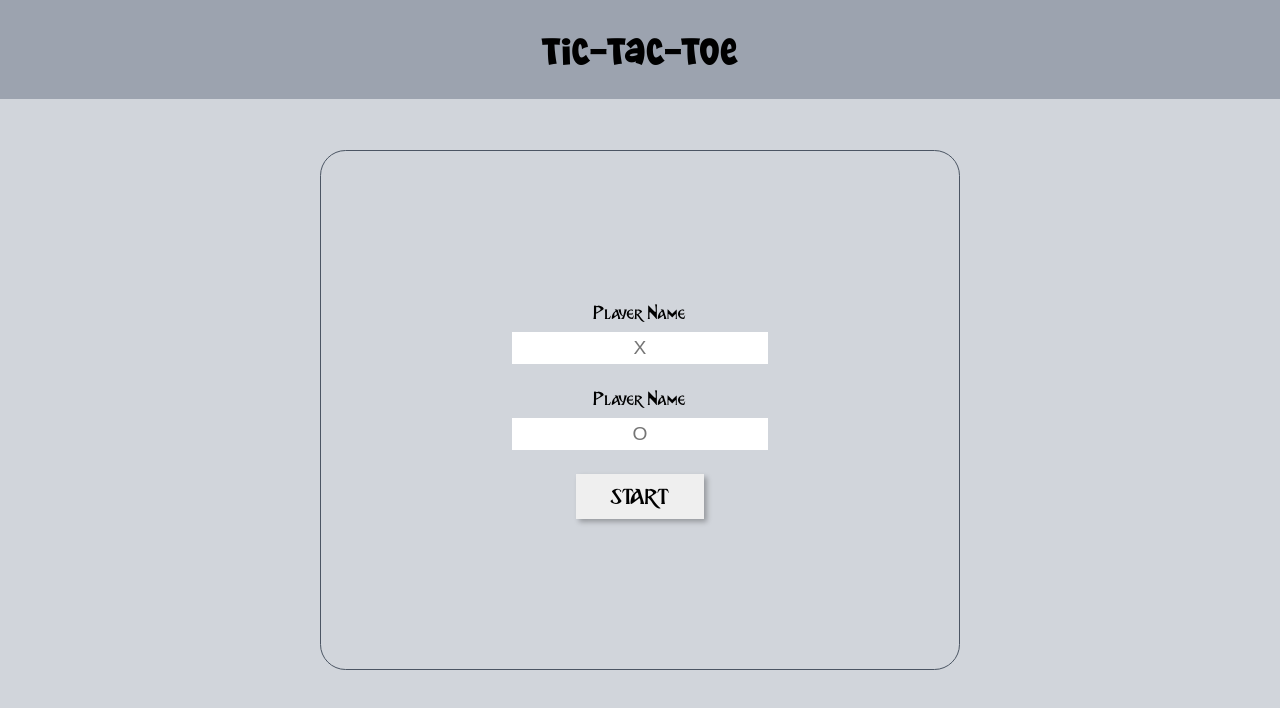
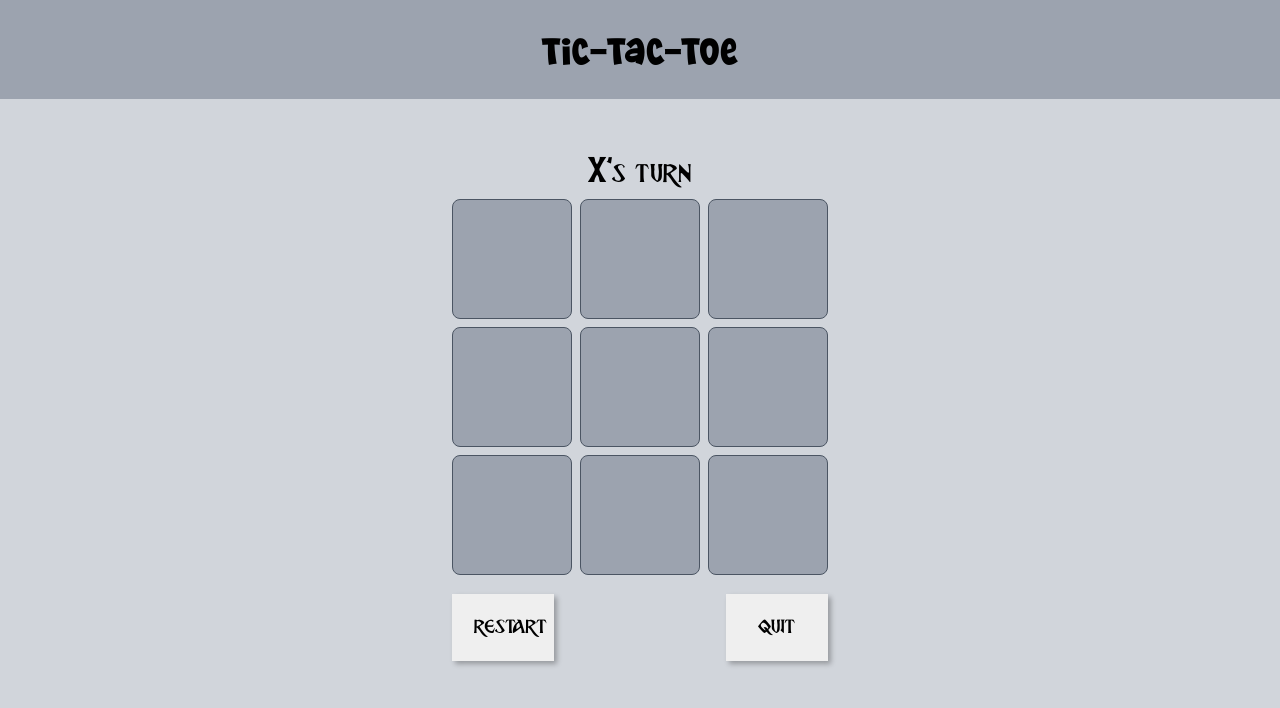
Before and after one commit to MhmdFais/tic-tac-toe, a plain HTML site: page index.html in a window 1280 px wide. Both pictures are taken after a click on the button "START". Drawn offline with Linux system fonts and the light colour scheme.

Commit message:
Further funtions added

```diff
--- a/index.html
+++ b/index.html
@@ -1,13 +1,12 @@
 <!DOCTYPE html>
 <html lang="en">
   <head>
-    <meta charset="UTF-8">
-    <meta name="viewport" content="width=device-width, initial-scale=1.0">
+    <meta charset="UTF-8" />
+    <meta name="viewport" content="width=device-width, initial-scale=1.0" />
     <title>Tic Tac Toe</title>
-    <link rel="stylesheet" href="./styles.css">
+    <link rel="stylesheet" href="./styles.css" />
   </head>
   <body>
-
     <header>
       <div class="main-col-grid">
         <div class="header">
@@ -20,19 +19,33 @@
       <div class="outer-frame">
         <div class="player-x-btn">
           <label for="player-x">Player Name</label>
-                <input type="text" class="player-x" placeholder="X" id="player-x">
+          <input type="text" class="player-x" placeholder="X" id="player-x" />
         </div>
         <div class="player-o-btn">
           <label for="player-o">Player Name</label>
-                <input type="text" class="player-o" placeholder="O" id="player-o">
+          <input type="text" class="player-o" placeholder="O" id="player-o" />
         </div>
         <div class="btn">
           <button class="start-button">START</button>
         </div>
       </div>
-        <div class="board-frame" style="display: none;">
-            <div class="game-board"></div>
-            <div class="game-info"></div>
+      <div class="board-frame" style="display: none">
+        <div class="active-player"></div>
+        <div class="game-board">
+          <div class="cell" data-index="0"></div>
+          <div class="cell" data-index="1"></div>
+          <div class="cell" data-index="2"></div>
+          <div class="cell" data-index="3"></div>
+          <div class="cell" data-index="4"></div>
+          <div class="cell" data-index="5"></div>
+          <div class="cell" data-index="6"></div>
+          <div class="cell" data-index="7"></div>
+          <div class="cell" data-index="8"></div>
+        </div>
+        <div class="game-info">
+          <div class="player-x-info"></div>
+          <div class="player-o-info"></div>
+        </div>
         <div class="game-btn">
           <button class="restart-btn">RESTART</button>
           <button class="quit-btn">QUIT</button>
--- a/script.js
+++ b/script.js
@@ -1,10 +1,70 @@
-//Game baord appear
-
-const screenController = () => {
-  const startButton = document.getElementById("start-button");
-  const gameBoard = document.getElementById("game-board");
-  const restartButton = document.getElementById("restart-btn");
-  const quitButton = document.getElementById("quit-btn");
+const game = (() => {
+  //DOM elements
+  const startButton = document.querySelector(".start-button");
+  const gameBoard = document.querySelector(".board-frame");
+  const restartButton = document.querySelector(".restart-btn");
+  const quitButton = document.querySelector(".quit-btn");
   const playerOne = document.getElementById("player-x");
   const playerTwo = document.getElementById("player-o");
-};
+  const outerContainer = document.querySelector(".outer-frame");
+  const boardContainer = document.querySelector(".board-frame");
+  const gameInforDiv = document.querySelector(".game-info");
+  const playerXInfo = document.querySelector(".player-x-info");
+  const playerOInfo = document.querySelector(".player-o-info");
+  const boardCells = document.querySelectorAll(".cell");
+  const activePlayer = document.querySelector(".active-player");
+
+  const start = () => {
+    startButton.addEventListener("click", setDisplay);
+    rendorBoard();
+    boardCells.forEach((cell) => {
+      cell.addEventListener("click", handleCellClick);
+    });
+    restartButton.addEventListener("click", restartGame);
+    quitButton.addEventListener("click", quitGame);
+  };
+
+  //set display to none for outer container and display grid for board container
+  const setDisplay = () => {
+    //get player names
+    // default names if no input
+    let playerX = playerOne.value || "X";
+    let playerO = playerTwo.value || "O";
+
+    //set player names
+    document.querySelector(".player-x").textContent = playerX;
+    document.querySelector(".player-o").textContent = playerO;
+
+    //set active player
+    let currentPlayer = playerX;
+    setActivePlayer(`${currentPlayer}'s turn`);
+
+    //set display
+    outerContainer.style.opacity = "0";
+    setTimeout(() => {
+      outerContainer.style.display = "none";
+      boardContainer.style.display = "grid";
+      setTimeout(() => {
+        boardContainer.style.opacity = "1";
+      }, 50); // Delay for a smoother transition
+    }, 500);
+  };
+
+  //set active player
+  const setActivePlayer = (message) => {
+    activePlayer.textContent = message;
+  };
+
+  //rendor board
+  const rendorBoard = () => {
+    board.forEach((value, index) => {
+      boardCells[index].textContent = value;
+    });
+  };
+
+  //handle cell click
+
+  return { start };
+})();
+
+game.start();
--- a/styles.css
+++ b/styles.css
@@ -98,7 +98,22 @@ input[type="text"]{
 .game-board{
     display: grid;
     grid-template-columns: repeat(3, min(15vw, 15vh));
-    grid-auto-rows: repeat(3, min(15vw, 15vh));
+    grid-template-rows: repeat(3, min(15vw, 15vh));
+    gap: 0.5rem;
+    margin-bottom: 5%;
+}
+
+.game-board div{
+    display: flex;
+    justify-content: center;
+    align-items: center;
+    font-family: mainFont;
+    font-size: clamp(2rem, 4vw, 6rem);
+    background-color: var(--header-bg-color);
+    /* color: var(--body-bg-color); */
+    cursor: pointer;
+    border: 1px solid var(--boder-color);
+    border-radius: 0.5rem;
 }
 
 .game-btn{
@@ -121,3 +136,30 @@ input[type="text"]{
     width: clamp(2.8rem, 7.8vw, 11.8rem);
     background-color: var(--button-hover-bg);
 }
+
+.active-player{
+    font-size: clamp(1.3rem, 2.8vw, 3.8rem);
+    font-family: normalFont;
+    /* color: var(--header-bg-color); */
+    display: flex;
+    justify-content: center;
+    align-items: center;
+    padding-bottom: 2%;
+}
+
+
+/* TRANSITION */
+
+.outer-frame,
+.board-frame {
+    transition: opacity 0.5s ease-in;
+}
+
+.outer-frame {
+    opacity: 1;
+}
+
+.board-frame {
+    opacity: 0;
+    /* display: none;  */
+}
```
Lines whose indentation alone changed are shown as unchanged.
